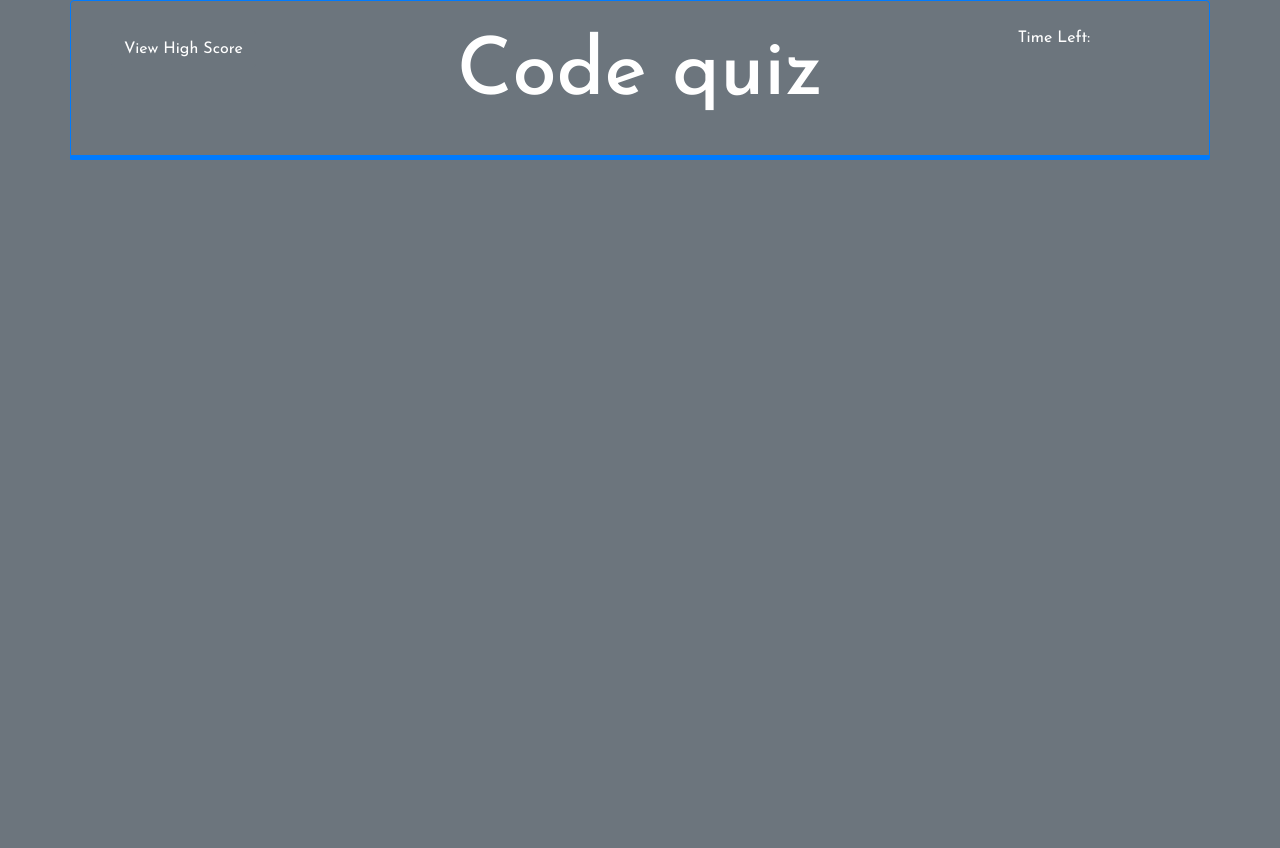
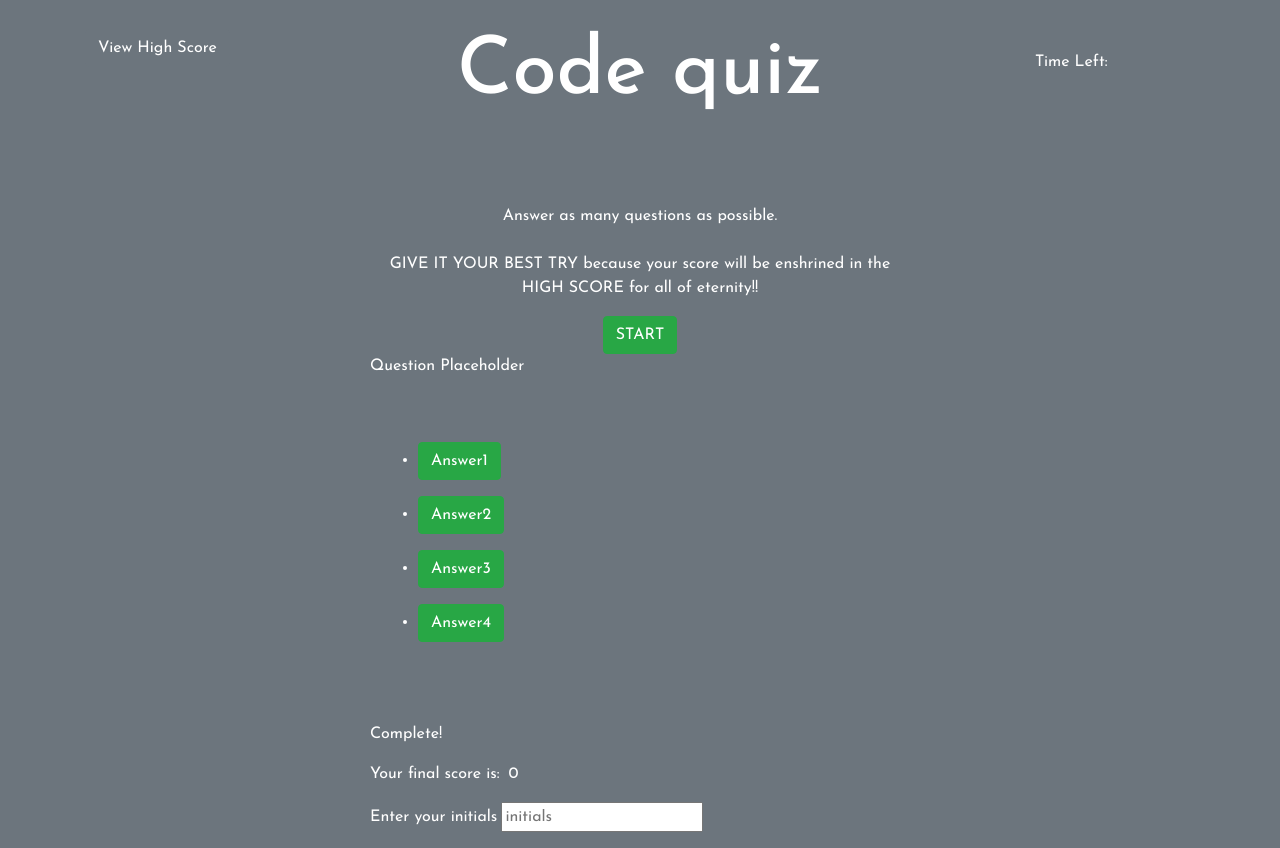
Before and after one commit to Mike-Lane/code-quiz, a plain HTML site: page index.html in a window 1280 px wide. Before the commit the page ends 800 px from the top, so only its background shows below. Drawn offline with nearby package versions, Linux system fonts and the light colour scheme.

Commit message:
added main and sections

```diff
--- a/assets/css/style.css
+++ b/assets/css/style.css
@@ -17,3 +17,13 @@ header h1 {
     text-align: center;
     font-size: 80px;
 }
+
+header p {
+    padding-top: 25px;
+}
+
+
+/*Main*/
+main{
+    margin-top: 50px;;
+}
--- a/index.html
+++ b/index.html
@@ -12,8 +12,9 @@
     <!--My CSS-->
     <link rel="stylesheet" href=".\assets\css\style.css">
 </head>
-<body class="container bg-secondary">
-    <header class="row border border-primary rounded-top">
+<body class="bg-secondary">
+    <header class="container">
+        <div class="row">
             <div class="col-2">
                 <button id="view-score" type="button" class="btn btn-secondary d-inline-block mt-1">View High Score</button>
             </div>
@@ -23,11 +24,56 @@
             <div class="col-2">
                 <p class="d-flex time">Time Left:</p>
             </div>
+        </div>
     </header>
-    <main class="row border border-primary rounded-0">
+    <main>
+        <div class="container">
+            <section>
+                <div class="row">
+                    <div class="col-3"></div>
+                    <div class="col-6">
+                        <p class="d-flex justify-content-center text-center">Answer as many questions as possible.<br /> <br />GIVE IT YOUR BEST TRY because your score will be enshrined in the HIGH SCORE for all of eternity!! </p>
+                        <button id="start" type="button" class="btn btn-success mx-auto d-block">START</button>
+                    </div>
+                </div>
+            </section>
 
+            <!--Question and Answers-->
+            <section id="questions">
+                <div class="row">
+                    <div class="col-3"></div>
+                    <div class="col-6">
+                        <p>Question Placeholder</p>
+                        <ul class="px-5 py-5 nobullets">
+                            <li class="mb-3">
+                                <button id="answer1" value="0" type="button" class="btn btn-success ansBtn">Answer1</button>
+                            </li>
+                            <li class="mb-3">
+                                <button id="answer2" value="1" type="button" class="btn btn-success ansBtn">Answer2</button>
+                            </li>
+                            <li class="mb-3">
+                                <button id="answer3" value="2" type="button" class="btn btn-success ansBtn">Answer3</button>
+                            </li>
+                            <li class="mb-3">
+                                <button id="answer4" value="3" type="button" class="btn btn-success ansBtn">Answer4</button>
+                            </li>
+                        </ul>
+                    </div>
+                </div>
+            </section>
+            <section id="end">
+                <div class="row">
+                    <div class="col-3"></div>
+                    <div class="col-6">
+                        <p>Complete!</p>
+                        <p>Your final score is: <span id="score" class="pl-1">0</span></p>
+                        <p>Enter your initials<span class="ml-1"><input placeholder="initials" id="initials" /></span></p>
+                    </div>
+                </div>
+            </section>
+        </div>
     </main>
-    <footer class="row border border-primary rounded-bottom">
+    <footer class="">
 
     </footer>
 
```
Lines whose indentation alone changed are shown as unchanged.
